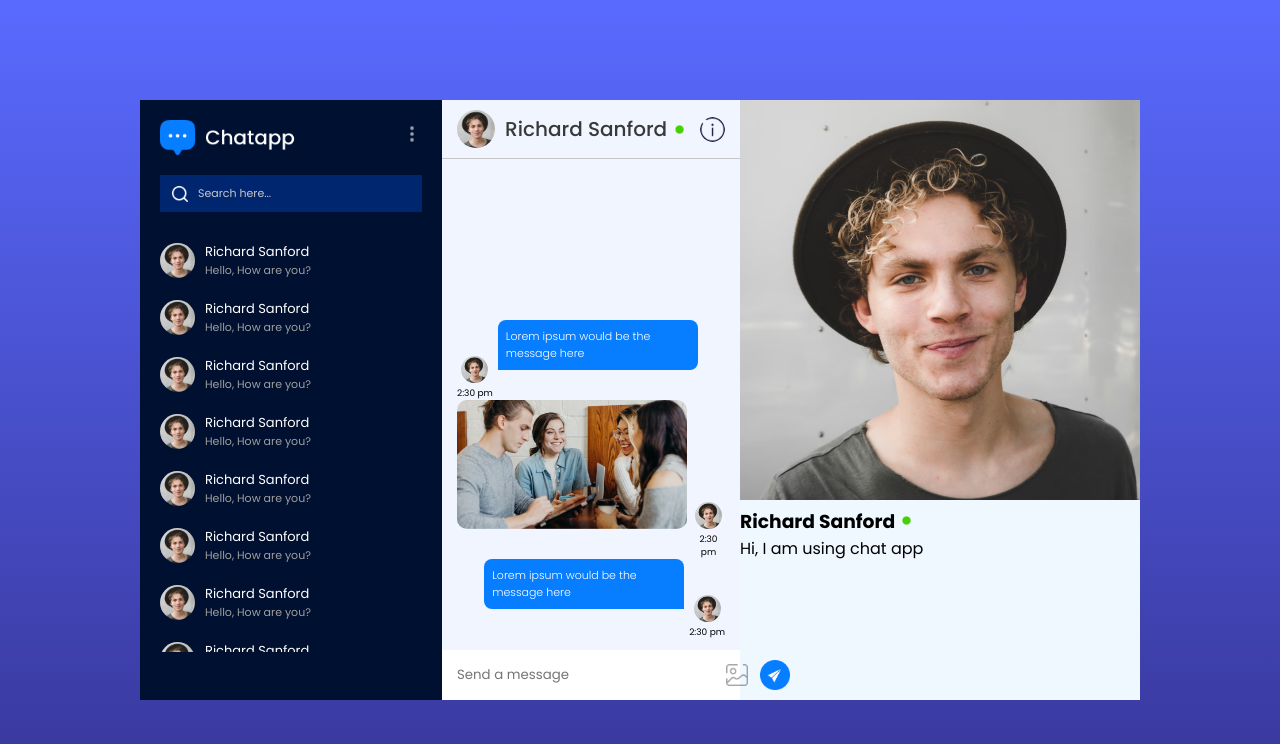
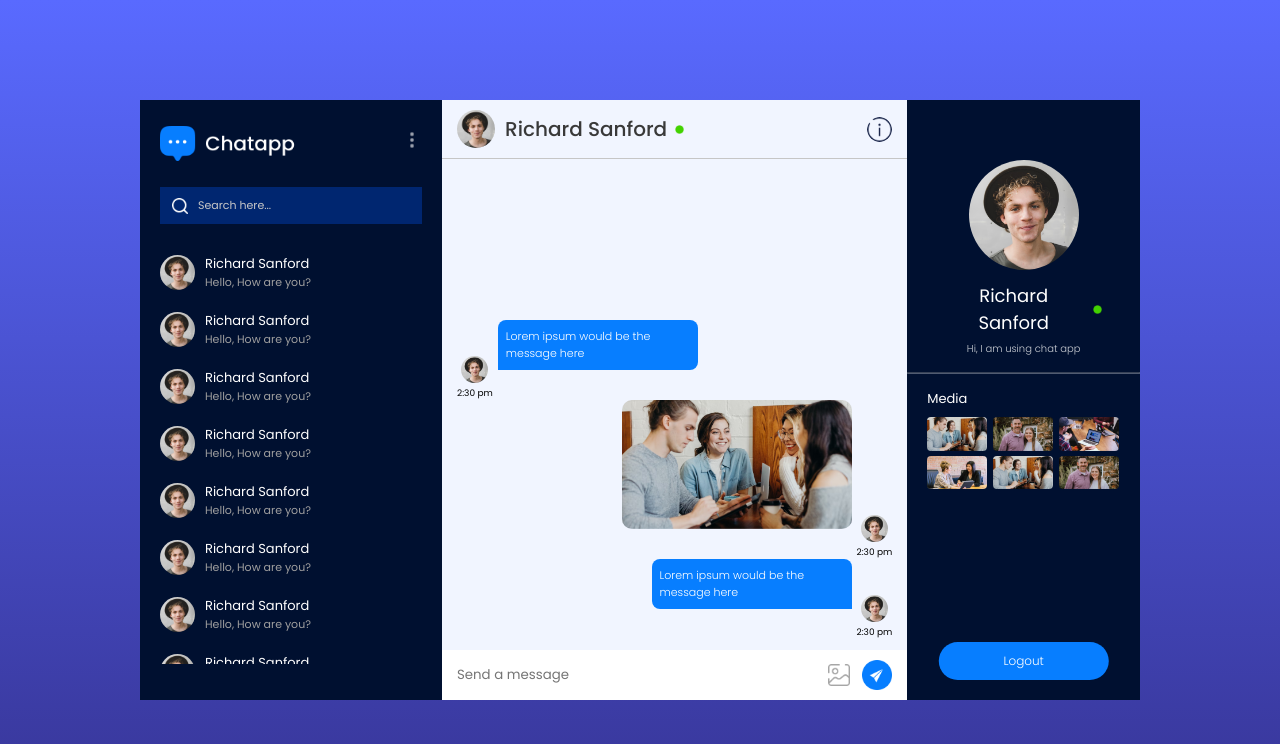
Before and after one commit to WajihaTahir/Chat-App, a React (Vite) app: page /chat in a window 1280 px wide. Shown: the top 744 px of the page. Built offline with nearby package versions, Linux system fonts and the light colour scheme.

Commit message:
created ui for chat page

```diff
--- a/src/components/LeftSidebar/LeftSidebar.css
+++ b/src/components/LeftSidebar/LeftSidebar.css
@@ -76,3 +76,31 @@
 .friends:hover span {
   color: white;
 }
+.ls-nav .menu {
+  position: relative;
+  padding: 10px 0px;
+}
+.menu .sub-menu {
+  position: absolute;
+  top: 100%;
+  right: 0;
+  width: 130px;
+  padding: 20px;
+  border-radius: 5px;
+  background-color: white;
+  color: black;
+  display: none;
+}
+.sub-menu hr {
+  border: none;
+  height: 1px;
+  background: #a4a4a4;
+  margin: 8px 0px;
+}
+.sub-menu p {
+  cursor: pointer;
+  font-size: 14px;
+}
+.menu:hover .sub-menu {
+  display: block;
+}
--- a/src/components/LeftSidebar/LeftSidebar.jsx
+++ b/src/components/LeftSidebar/LeftSidebar.jsx
@@ -10,6 +10,11 @@
           <img src={assets.logo} alt="" className="logo" />
           <div className="menu">
             <img src={assets.menu_icon} alt="" />
+            <div className="sub-menu">
+              <p>Edit Profile</p>
+              <hr />
+              <p>Logout</p>
+            </div>
           </div>
         </div>
         <div className="ls-search">
--- a/src/components/RightSidebar/RightSidebar.css
+++ b/src/components/RightSidebar/RightSidebar.css
@@ -0,0 +1,69 @@
+.rs {
+  color: white;
+  background: #001030;
+  position: relative;
+  height: 75vh;
+  overflow-y: scroll;
+}
+.rs-profile {
+  padding-top: 60px;
+  text-align: center;
+  max-width: 70%;
+  margin: auto;
+}
+.rs-profile img {
+  width: 110px;
+  aspect-ratio: 1/1;
+  border-radius: 50%;
+}
+.rs-profile h3 {
+  font-size: 18px;
+  font-weight: 400;
+  display: flex;
+  align-items: center;
+  justify-content: center;
+  gap: 5px;
+  margin: 5px 0px;
+}
+.rs-profile p {
+  font-size: 10px;
+  opacity: 80%;
+  font-weight: 300;
+}
+.rs hr {
+  border-color: #ffffff50;
+  margin: 15px 0px;
+}
+
+.rs-media {
+  padding: 0px 20px;
+  font-size: 13px;
+}
+.rs-media div {
+  max-height: 180px;
+  overflow-y: scroll;
+  display: grid;
+  grid-template-columns: 1fr 1fr 1fr;
+  gap: 5px;
+  margin-top: 8px;
+}
+
+.rs-media div img {
+  width: 60px;
+  border-radius: 4px;
+  cursor: pointer;
+}
+.rs button {
+  position: absolute;
+  bottom: 20px;
+  left: 50%;
+  transform: translateX(-50%);
+  background: #077eff;
+  color: white;
+  border: none;
+  font-size: 12px;
+  font-weight: 300;
+  padding: 10px 65px;
+  border-radius: 20px;
+  cursor: pointer;
+}
--- a/src/components/RightSidebar/RightSidebar.jsx
+++ b/src/components/RightSidebar/RightSidebar.jsx
@@ -12,6 +12,19 @@
         </h3>
         <p>Hi, I am using chat app</p>
       </div>
+      <hr />
+      <div className="rs-media">
+        <p>Media</p>
+        <div>
+          <img src={assets.pic1} alt="" />
+          <img src={assets.pic2} alt="" />
+          <img src={assets.pic3} alt="" />
+          <img src={assets.pic4} alt="" />
+          <img src={assets.pic1} alt="" />
+          <img src={assets.pic2} alt="" />
+        </div>
+      </div>
+      <button>Logout</button>
     </div>
   );
 };
```
